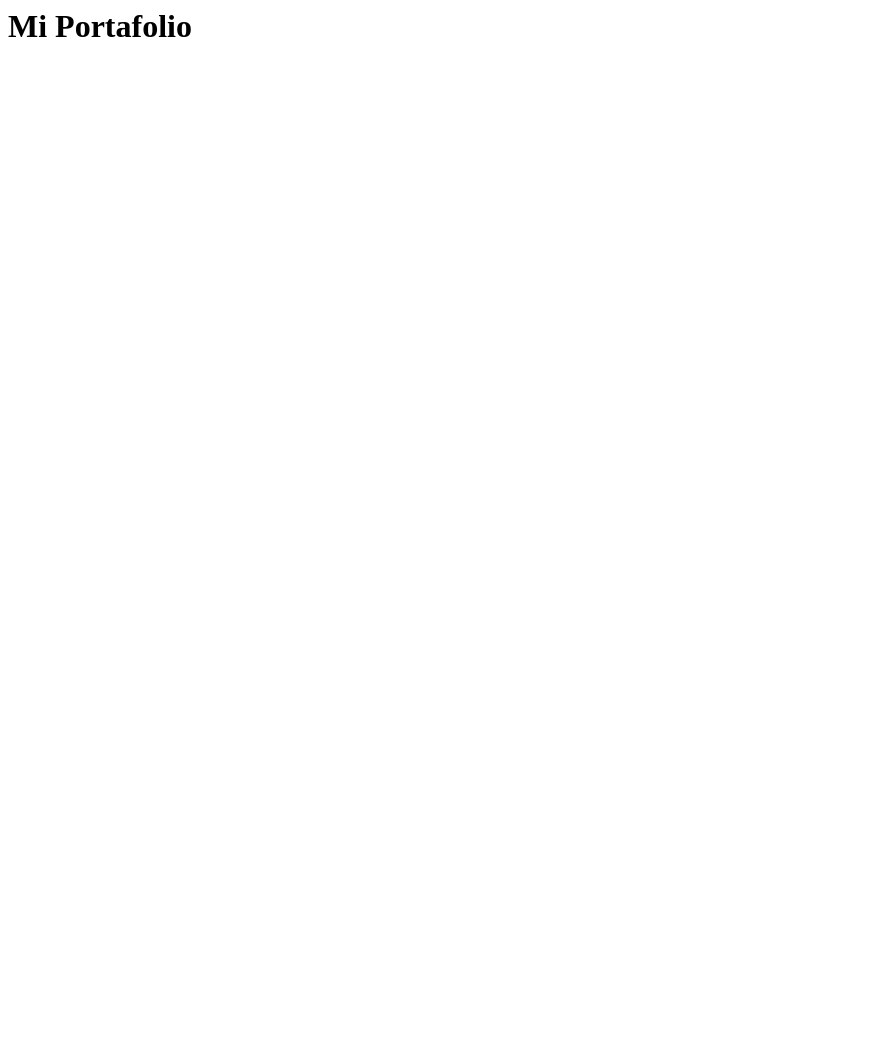
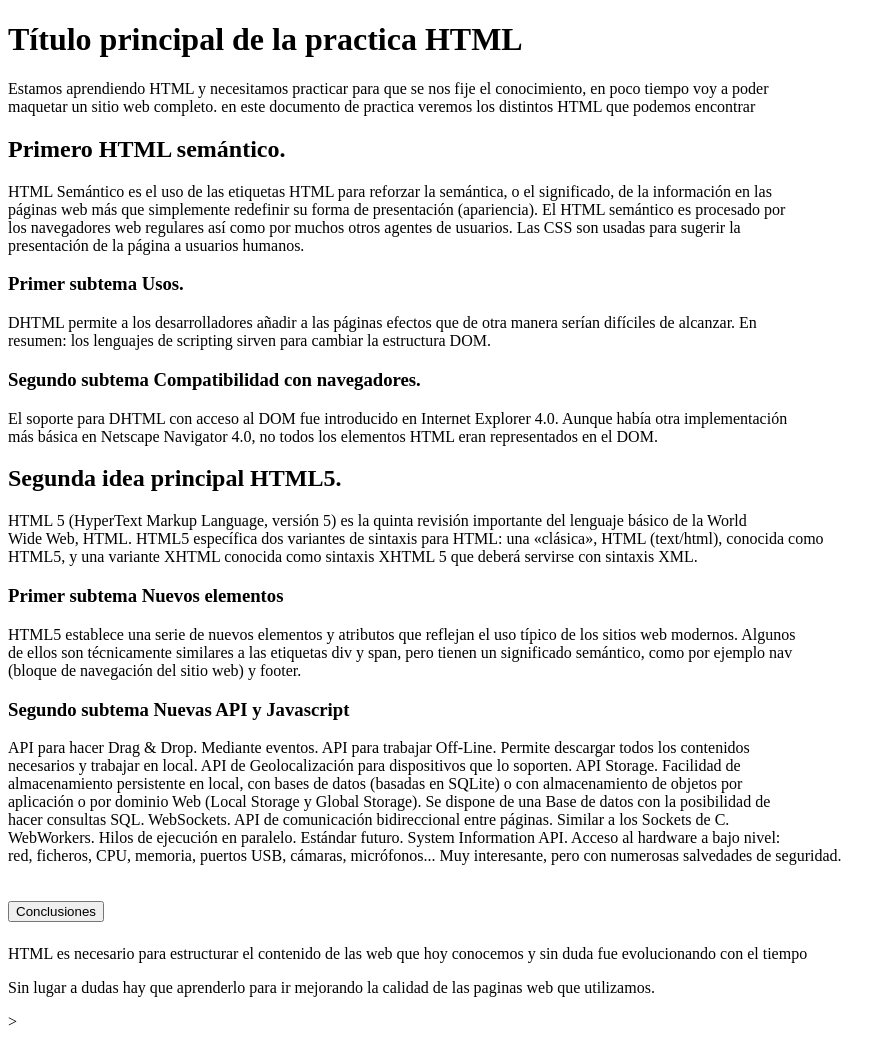
Before and after one commit to DenisAku01/PrimerasPracticasHtml-Css, a plain HTML site: page index.html in a window 1280 px wide. Shown: the whole page, without its empty margins (0-892 px from the left). Before the commit the page ends 800 px from the top, so only its background shows below. Drawn offline with Linux system fonts and the light colour scheme.

Commit message:
llenando estructura de html

```diff
--- a/index.html
+++ b/index.html
@@ -1,3 +1,95 @@
-<h1> Mi Portafolio
+<!DOCTYPE html>
+<html lang="en">
+    <head>
+        <meta charset="utf-8">
+        <title>  practica HTML </title>
+<!--     Define keywords for search engines -->
+<meta name="keywords" content="your, tags" />
+<!--     Define a description of your web page -->
+<meta name="description" content="150 words" />
+<!--     Refresh document every 30 seconds -->
+<meta http-equiv="refresh" content="30">
+        <!--     Define the author of a page -->
+<meta name="author" content="Denis Daniel Aquiles Manriquez, denis_man8@hotmail.com">
+<meta name="designer" content="Denis Faniel Aquiles Manriquez">
+<meta name="reply-to" content="email@hotmail.com">
+<meta name="owner" content="">
+<meta name="url" content="http://www.websiteaddrress.com">
+<meta name="identifier-URL" content="http://www.websiteaddress.com">
+<meta name="directory" content="submission">
+<meta name="category" content="">
+<meta name="coverage" content="Worldwide">
+<meta name="distribution" content="Global">
+<meta name="rating" content="General">
+<meta name="revisit-after" content="7 days">
+<meta http-equiv="Expires" content="0">
+<meta http-equiv="Pragma" content="no-cache">
+<meta http-equiv="Cache-Control" content="no-cache">
+<meta name="viewport" content="width=device-width, initial-scale=1">
+    </head>
+<body>
+    <header>
+        <h1> Título principal de la practica HTML  </h1>
+    </header>
 
-</h1>
+
+    <p>Estamos aprendiendo HTML y necesitamos practicar para que se nos fije el conocimiento, en poco tiempo voy a poder <br>
+        maquetar un sitio web completo. en este documento de practica veremos los distintos HTML que podemos encontrar </p>
+    <h2>Primero HTML semántico. </h2>
+    <p>HTML Semántico es el uso de las etiquetas HTML para reforzar la semántica, o el significado, de la información en las <br>
+         páginas web más que simplemente redefinir su forma de presentación (apariencia). El HTML semántico es procesado por<br>
+          los navegadores web regulares así como por muchos otros agentes de usuarios. Las CSS son usadas para sugerir la<br>
+           presentación de la página a usuarios humanos.</p>
+      <h3>Primer subtema Usos. </h3>
+        <p>DHTML permite a los desarrolladores añadir a las páginas efectos que de otra manera serían difíciles de alcanzar. En <br>
+            resumen: los lenguajes de scripting sirven para cambiar la estructura DOM.</p>
+      <h3>Segundo subtema Compatibilidad con navegadores. </h3>
+        <p>El soporte para DHTML con acceso al DOM fue introducido en Internet Explorer 4.0. Aunque había otra implementación<br>
+             más básica en Netscape Navigator 4.0, no todos los elementos HTML eran representados en el DOM.</p>
+  <h2>Segunda idea principal HTML5.</h2>
+    <div asign="center"><p>HTML 5 (HyperText Markup Language, versión 5) es la quinta revisión importante del lenguaje básico de la World<br>
+        Wide Web, HTML. HTML5 específica dos variantes de sintaxis para HTML: una «clásica», HTML (text/html), conocida como<br>
+         HTML5, y una variante XHTML conocida como sintaxis XHTML 5 que deberá servirse con sintaxis XML.</p></div>
+      <h3>Primer subtema Nuevos elementos </h3>
+        <p>HTML5 establece una serie de nuevos elementos y atributos que reflejan el uso típico de los sitios web modernos. Algunos <br>
+            de ellos son técnicamente similares a las etiquetas div y span, pero tienen un significado semántico, como por ejemplo nav <br>
+            (bloque de navegación del sitio web) y footer.</p>
+     <h3> Segundo subtema Nuevas API y Javascript  </h3>
+        <p>API para hacer Drag & Drop. Mediante eventos.
+    API para trabajar Off-Line. Permite descargar todos los contenidos<br>
+     necesarios y trabajar en local.
+    API de Geolocalización para dispositivos que lo soporten.
+    API Storage. Facilidad de<br>
+     almacenamiento persistente en local, con bases de datos (basadas en SQLite) o con almacenamiento de objetos por<br>
+      aplicación o por dominio Web (Local Storage y Global Storage). Se dispone de una Base de datos con la posibilidad de <br>
+      hacer consultas SQL.
+    WebSockets. API de comunicación bidireccional entre páginas. Similar a los Sockets de C.<br>
+    WebWorkers. Hilos de ejecución en paralelo.
+    Estándar futuro. System Information API. Acceso al hardware a bajo nivel:<br>
+     red, ficheros, CPU, memoria, puertos USB, cámaras, micrófonos... Muy interesante, pero con numerosas salvedades de seguridad.</p>
+
+  <h1> <button> Conclusiones </button></h1>
+    <p>HTML es necesario para estructurar el contenido de las web que hoy conocemos y sin duda fue evolucionando con el tiempo</p>
+    <p>Sin lugar a dudas hay que aprenderlo para ir mejorando la calidad de las paginas web que utilizamos.</p>
+
+</body>
+
+
+
+
+
+
+
+
+
+
+
+
+
+
+
+
+
+
+
+    </html>>
```
